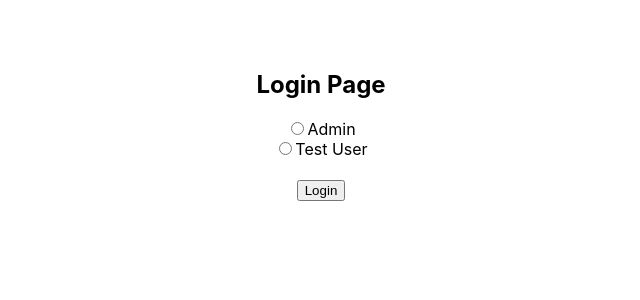
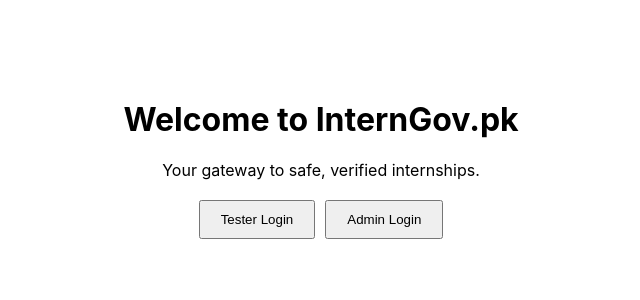
Before and after one commit to arty542/dPhish, a React (Create React App) app in the folder frontend/: page / in a window 1280 px wide. Shown: the top 300 px of the page, without its empty margins (319-959 px from the left). Built offline with nearby package versions, Linux system fonts and the light colour scheme.

Commit message:
Add a Public home page and update App.js

```diff
--- a/frontend/src/App.js
+++ b/frontend/src/App.js
@@ -1,7 +1,9 @@
 // src/App.js
 import React, { useState } from 'react';
 import { Routes, Route, Navigate } from 'react-router-dom';
-import LoginPage from './pages/LoginPage';
+
+import Home from './pages/Home';                // Landing page
+import LoginPage from './pages/LoginPage';      // Login page
 import AdminHome from './pages/AdminHome';
 import Analytics from './pages/Analytics';
 import TestUserPage from './pages/TestUserPage';
@@ -10,16 +12,45 @@ function App() {
   const [role, setRole] = useState(null); // 'admin' or 'user'
 
   const handleLogin = (userRole) => {
-    setRole(userRole); // Call with 'admin' or 'user'
+    setRole(userRole);
   };
 
   return (
-      <Routes>
-        <Route path="/" element={<LoginPage onLogin={handleLogin} />} />
-        <Route path="/adminHome" element={role === 'admin' ? <AdminHome /> : <Navigate to="/" />} />
-        <Route path="/analytics" element={role === 'admin' ? <Analytics /> : <Navigate to="/" />} />
-        <Route path="/testuserpage" element={role === 'user' ? <TestUserPage /> : <Navigate to="/" />} />
-      </Routes>
+    <Routes>
+      {/* Public Landing Page */}
+      <Route path="/" element={<Home />} />
+
+      {/* Login Page */}
+      <Route path="/login" element={<LoginPage onLogin={handleLogin} />} />
+
+      {/* Admin-only routes */}
+      <Route
+        path="/adminHome"
+        element={
+          role === 'admin'
+            ? <AdminHome />
+            : <Navigate to="/login" replace />
+        }
+      />
+      <Route
+        path="/analytics"
+        element={
+          role === 'admin'
+            ? <Analytics />
+            : <Navigate to="/login" replace />
+        }
+      />
+
+      {/* Tester-only route */}
+      <Route
+        path="/testuserpage"
+        element={
+          role === 'user'
+            ? <TestUserPage />
+            : <Navigate to="/login" replace />
+        }
+      />
+    </Routes>
   );
 }
 
--- /dev/null
+++ b/frontend/src/pages/Home.js
@@ -0,0 +1,30 @@
+// frontend/src/pages/Home.js
+import React from 'react';
+import { useNavigate } from 'react-router-dom';
+
+const Home = () => {
+  const navigate = useNavigate();
+
+  return (
+    <div style={{ textAlign: 'center', marginTop: '100px' }}>
+      <h1>Welcome to InternGov.pk</h1>
+      <p>Your gateway to safe, verified internships.</p>
+      <div style={{ marginTop: '20px' }}>
+        <button
+          onClick={() => navigate('/login?role=user')}
+          style={{ padding: '10px 20px', marginRight: '10px' }}
+        >
+          Tester Login
+        </button>
+        <button
+          onClick={() => navigate('/login?role=admin')}
+          style={{ padding: '10px 20px' }}
+        >
+          Admin Login
+        </button>
+      </div>
+    </div>
+  );
+};
+
+export default Home;
```
